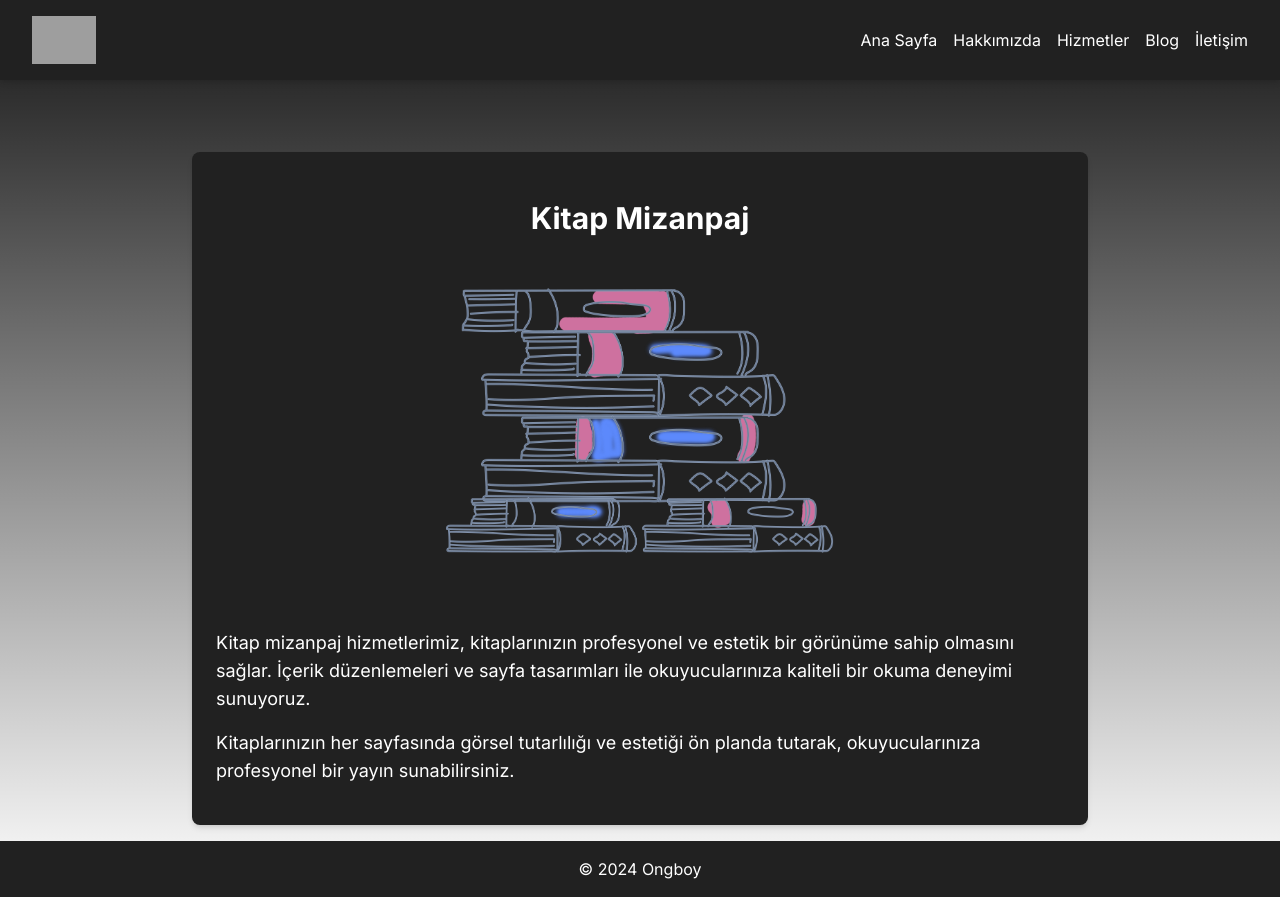
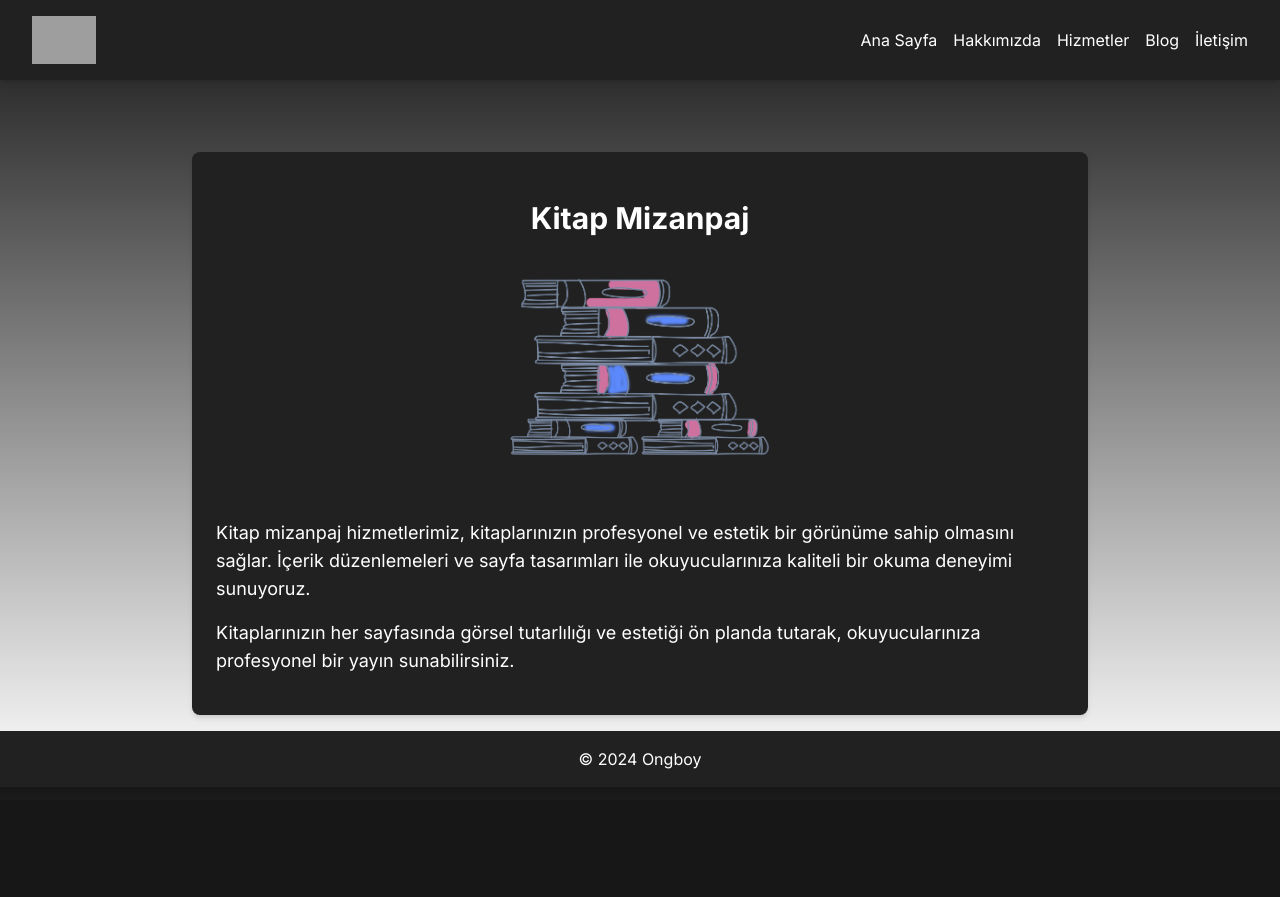
Before and after one commit to onurtaskirancom/ongboy, a Next.js app: page /hizmetlerimiz/kitap-mizanpaj in a window 1280 px wide. After the commit the page ends 800 px from the top, so only its background shows below. Built offline with nearby package versions, Linux system fonts and the light colour scheme; grey boxes are pictures that could not be loaded.

Commit message:
BookLayoutPage image class changed

```diff
--- a/app/hizmetlerimiz/kitap-mizanpaj/page.js
+++ b/app/hizmetlerimiz/kitap-mizanpaj/page.js
@@ -9,7 +9,7 @@ const BookLayoutPage = () => (
         alt="Kitap Mizanpaj"
         width={392}
         height={392}
-        className="w-1/2 h-1/2 mx-auto mb-4"
+        className="w-1/3 h-1/3 mx-auto mb-4"
       />
     </header>
     <main>
```
